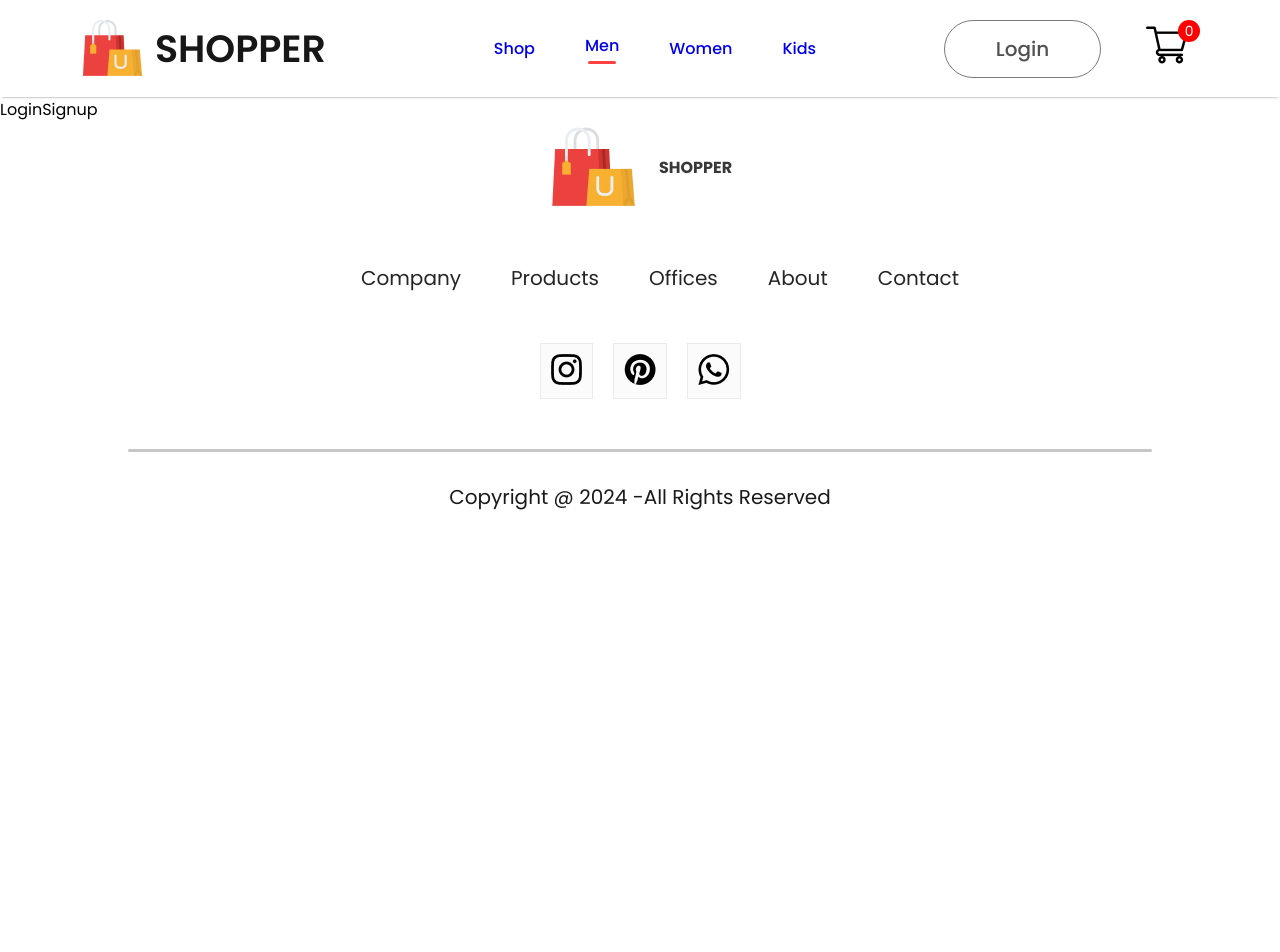
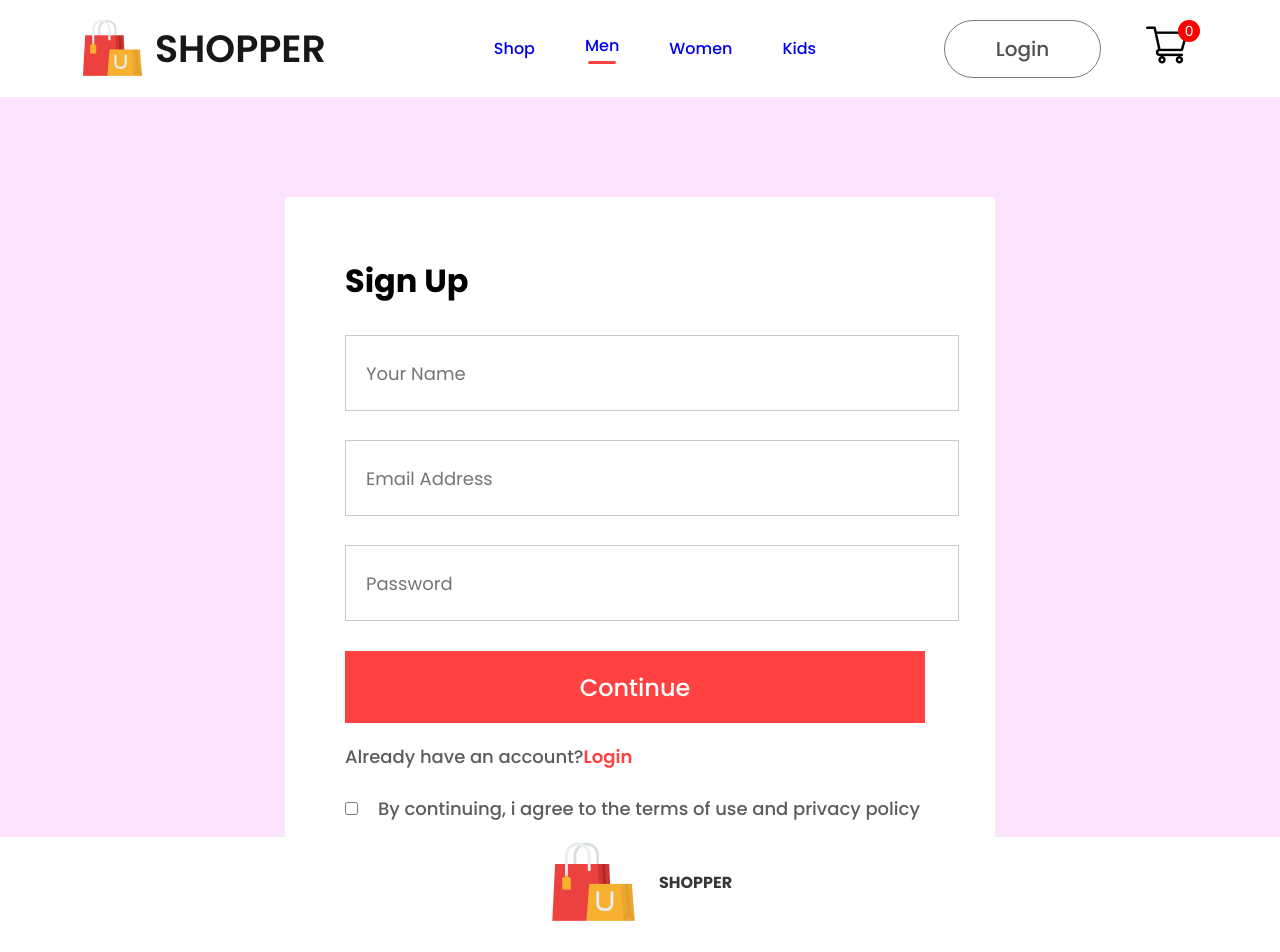
Before and after one commit to creation7654321/clothes-wear-react, a React (Vite) app: page /login in a window 1280 px wide. Shown: the top 952 px of the page. Before the commit the page ends 800 px from the top, so only its background shows below. Built offline with nearby package versions, Linux system fonts and the light colour scheme.

Commit message:
creating signup page

```diff
--- /dev/null
+++ b/src/Pages/CSS/LoginSignup.css
@@ -0,0 +1,62 @@
+.loginsignup{
+    width: 100%;
+    height: 80vh;
+    background: #fce3fe;
+    padding-top: 100px;
+}
+.loginsignup-container{
+    background: white;
+    width: 590px;
+    height: 600px;
+    margin: auto;
+    padding: 40px 60px;
+}
+.loginsignup-container h1{
+    margin: 20px 0px;
+}
+.loginsignup-fields{
+    display: flex;
+    flex-direction: column;
+    gap: 29px;
+    margin-top: 30px;
+
+}
+.loginsignup-fields input{
+    height: 72px;
+    width: 100%;
+    padding-left: 20px;
+    border: 1px solid #c9c9c9;
+    outline: none;
+    color: #5c5c5c;
+    font-size: 18px;
+}
+.loginsignup-container button{
+    width: 580px;
+    height: 72px;
+    color: white;
+    background: #ff4141;
+    margin-top: 30px;
+    border: none;
+    font-size: 24px;
+    font-weight: 500;
+    cursor: pointer;
+}
+.loginsignup-login{
+    margin-top: 20px;
+    color: #5c5c5c;
+    font-size: 18px;
+    font-weight: 500;
+}
+.loginsignup-login span{
+    color: #ff4141;
+    font-weight: 600;
+}
+.loginsignup-agree{
+    display: flex;
+    align-items: center;
+    margin-top: 25px;
+    gap: 20px;
+    color: #5c5c5c;
+    font-size: 18px;
+    font-weight: 500;
+}
--- a/src/Pages/LoginSignup.jsx
+++ b/src/Pages/LoginSignup.jsx
@@ -1,7 +1,24 @@
 import React from 'react'
+import './CSS/LoginSignup.css'
+
 
 export default function LoginSignup() {
   return (
-    <div>LoginSignup</div>
+    <div className="loginsignup">
+      <div className="loginsignup-container">
+        <h1>Sign Up</h1>
+        <div className="loginsignup-fields">
+          <input type="text" placeholder='Your Name' />
+          <input type="email" placeholder='Email Address' />
+          <input type="password" placeholder='Password' />
+        </div>
+        <button>Continue</button>
+        <p className="loginsignup-login">Already have an account?<span>Login</span></p>
+        <div className="loginsignup-agree">
+          <input type="checkbox" name='' id='' />
+          <p>By continuing, i agree to the terms of use and privacy policy</p>
+        </div>
+      </div>
+    </div>
   )
 }
```
